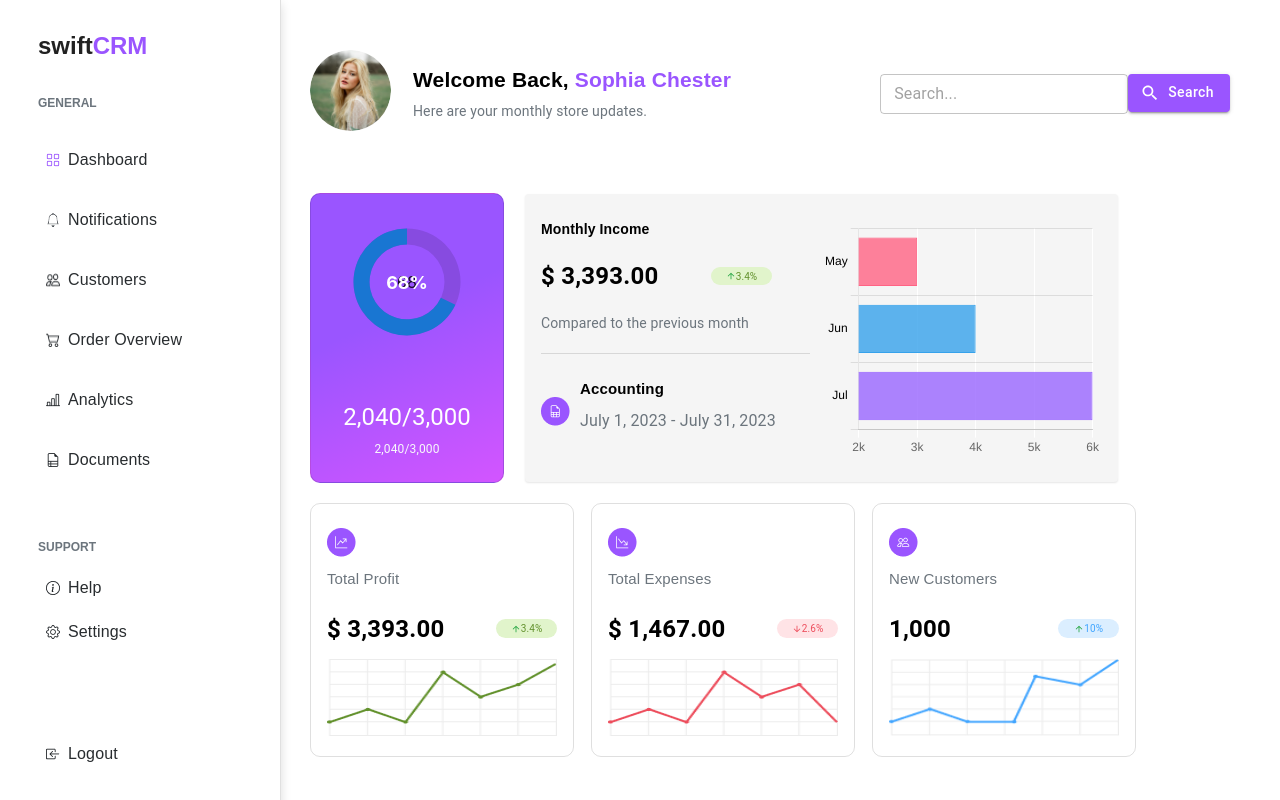
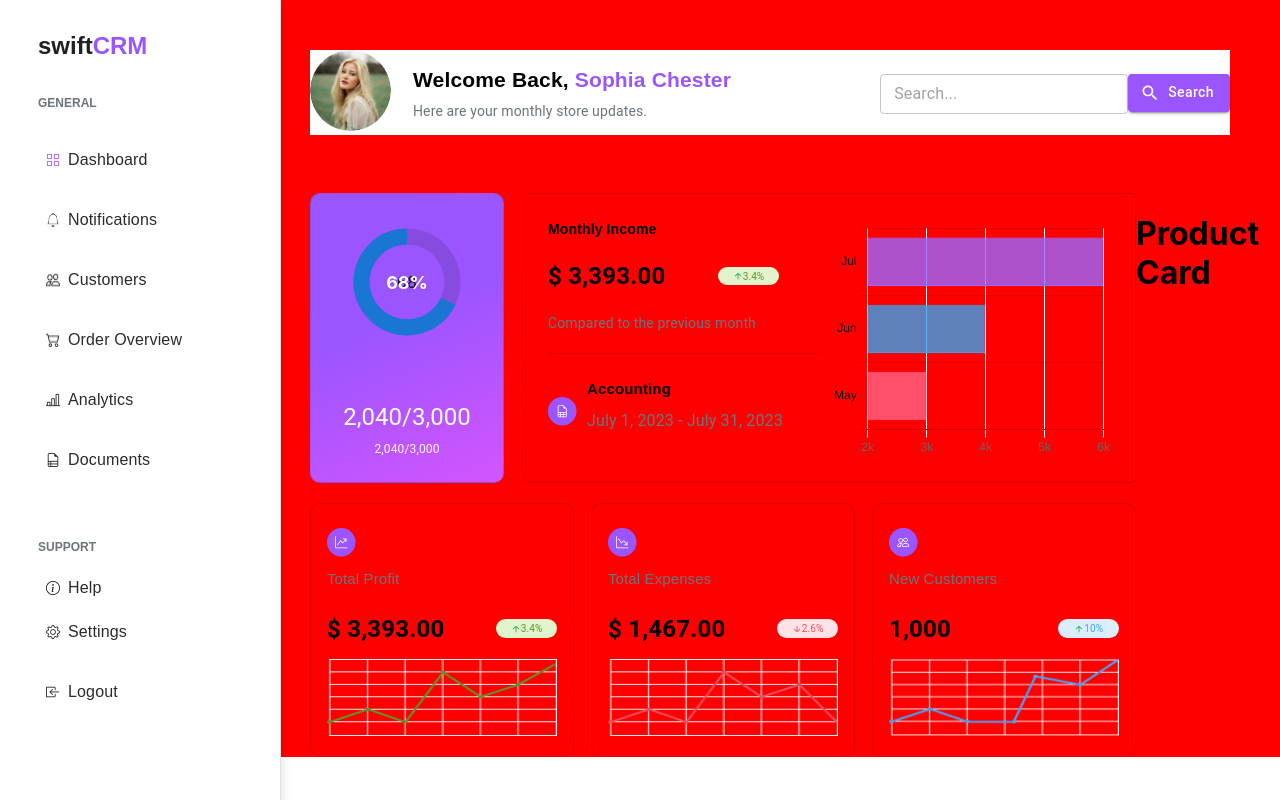
Before and after one commit to UsmanSagheer-dev/swiftfigma, a React (Create React App) app: page / in a window 1280 px wide. Built offline with nearby package versions, Linux system fonts and the light colour scheme.

Commit message:
feat:fix some issues

```diff
--- a/src/component/barchart/Barchart.jsx
+++ b/src/component/barchart/Barchart.jsx
@@ -22,13 +22,13 @@ ChartJS.register(
 
 const BarChart = () => {
   const data = {
-    labels: ['May', 'Jun', 'Jul'], // Y-axis labels (Months)
+    labels: ['Jul', 'Jun', 'May'], // Y-axis labels (Months)
     datasets: [
       {
         label: 'Data', // Label for the dataset
-        data: [3, 4, 6], // Data values corresponding to the months
-        backgroundColor: ['rgba(255, 99, 132, 0.8)', 'rgba(54, 162, 235, 0.8)', 'rgba(153, 102, 255, 0.8)'], // Colors for bars
-        borderColor: ['rgba(255, 99, 132, 1)', 'rgba(54, 162, 235, 1)', 'rgba(153, 102, 255, 1)'],
+        data: [6, 4, 3], // Data values corresponding to the months
+        backgroundColor: ['rgba(153, 102, 255, 0.8)', 'rgba(54, 162, 235, 0.8)', 'rgba(255, 99, 132, 0.8)'], // Change Jul to purple
+        borderColor: ['rgba(153, 102, 255, 1)', 'rgba(54, 162, 235, 1)', 'rgba(255, 99, 132, 1)'],
         borderWidth: 1
       }
     ]
--- a/src/component/incomeCard/IncomeCard.jsx
+++ b/src/component/incomeCard/IncomeCard.jsx
@@ -17,15 +17,15 @@ export default function IncomeCard() {
 }
 const Styles = {
   container: {
-    width: "561px",
+    width: "565px",
     height: "240px",
     display: "flex",
     justifyContent: "space-between",
     alignItems: "center",
-    padding: "24px 16px",
-    backgroundColor: "#f5f5f5",
+    padding: "24px 22px",
+
     borderRadius: "4px",
-    boxShadow: "0px 1px 2px rgba(0, 0, 0, 0.1)",
+    border:" 0.75px solid #00000020",
     cursor: "pointer",
     transition: "background-color 0.3s ease-in-out",
     gap: "12px",
--- a/src/component/pages/dashboard/Dashboard.jsx
+++ b/src/component/pages/dashboard/Dashboard.jsx
@@ -6,6 +6,7 @@ import Header from "../../dashboardHeader/Header";
 import OutlinedCard from "../../targetcard/TargetCard";
 import IncomeCard from "../../incomeCard/IncomeCard";
 import ProfitCard from "../../profitCard/ProfitCard";
+import ProducatCard from "../../productsCard/ProducatCard";
 
 function Dashboard() {
   const theme = useTheme();
@@ -56,7 +57,7 @@ function Dashboard() {
               </Box>
             </Box>
             <Box>
-
+           <ProducatCard/>
             </Box>
           </Box>
         </Box>
@@ -72,10 +73,11 @@ export const DashboardStyles = {
     display: "flex",
     width: "100%",
     gap: "29px",
+    backgroundColor:'red'
   },
   sidebar: {
     backgroundColor: "blue",
-    height: { xs: "auto", md: "100vh" },
+    // height: { xs: "auto", md: "100vh" },
   },
   contentArea: {
     display: "flex",
@@ -92,7 +94,7 @@ export const DashboardStyles = {
   },
   carddashboard:{
     display: "flex",
-    justifyContent: "space-between",
+
     width: "100%",
 
     marginTop: '58px',
--- /dev/null
+++ b/src/component/productsCard/ProducatCard.jsx
@@ -0,0 +1,13 @@
+import { Box } from '@mui/material'
+import React from 'react'
+
+export default function ProducatCard() {
+  return (
+   <>
+   <Box>
+    <h1>Product Card</h1>
+    {/* Add product card content here */}
+   </Box>
+   </>
+  )
+}
--- a/src/component/sidebar/Sidebar.jsx
+++ b/src/component/sidebar/Sidebar.jsx
@@ -212,7 +212,7 @@ export const DrawerStyles = {
     marginTop: "30px",
   },
   logoutList: {
-    marginTop: "auto",
+
     paddingBottom: "40px",
   },
 };
```
Also changed, not shown: src/component/profitCard/ProfitCard.jsx (+33 -34 lines).
